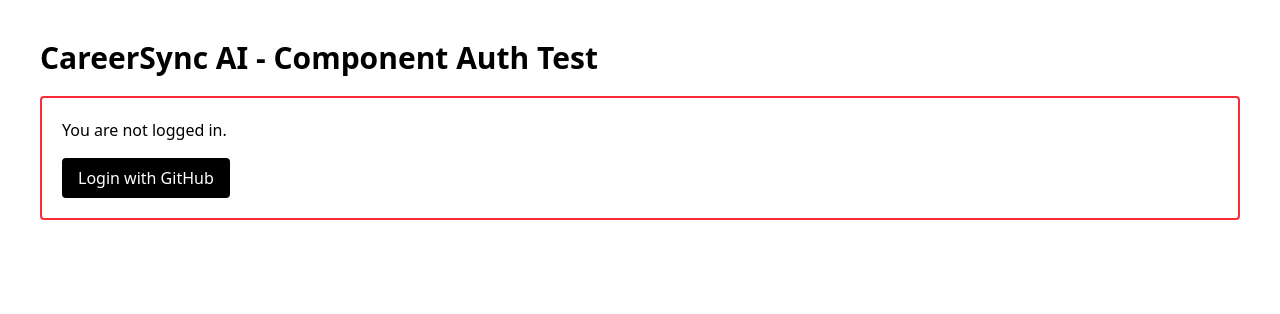
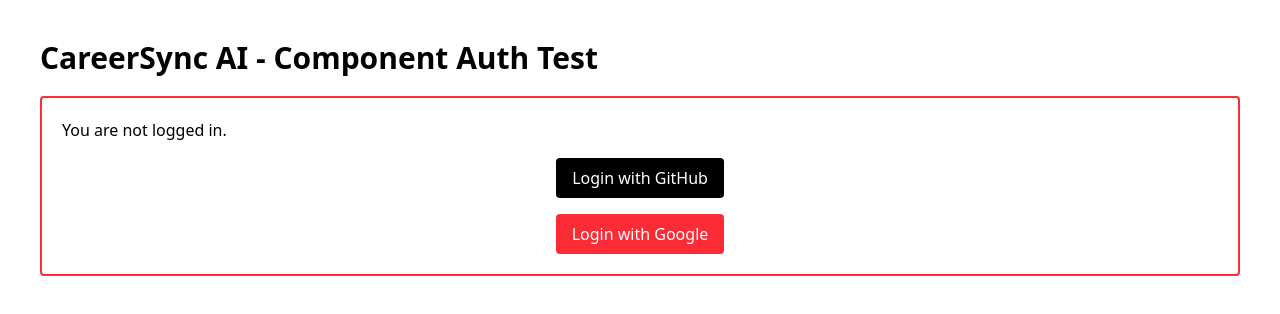
Before and after one commit to qh8773127-star/CareerSyncAi, a Next.js app: page / in a window 1280 px wide. Shown: the top 314 px of the page. Built offline with nearby package versions, Linux system fonts and the light colour scheme; no server answers.

Commit message:
feat: integrate google oauth provider and isolate signin components

```diff
--- a/src/app/auth.ts
+++ b/src/app/auth.ts
@@ -1,16 +1,22 @@
 import NextAuth from "next-auth";
 import { PrismaAdapter } from "@auth/prisma-adapter";
 import { prisma } from "@/app/lib/prisma";
-import GitHub from "next-auth/providers/github"; // 1. GitHub provider import kar
+import Google from "next-auth/providers/google";
+import GitHub from "next-auth/providers/github";
 
 export const { handlers, auth, signIn, signOut } = NextAuth({
   adapter: PrismaAdapter(prisma),
   session: { strategy: "jwt" },
   providers: [
-    // 2. Engine ko GitHub provider pass kar
+
     GitHub({
       clientId: process.env.AUTH_GITHUB_ID,
       clientSecret: process.env.AUTH_GITHUB_SECRET,
+
+    }),
+    Google({
+      clientId: process.env.AUTH_GOOGLE_ID,
+      clientSecret: process.env.AUTH_GOOGLE_SECRET,
     }),
   ],
 });
--- a/src/app/components/SignIn.tsx
+++ b/src/app/components/SignIn.tsx
@@ -2,6 +2,7 @@
 
 const SignIn = () => {
   return (
+    <div className="flex flex-col gap-4 items-center">
     <form
       action={async () => {
         "use server";
@@ -12,6 +13,19 @@
         Login with GitHub
       </button>
     </form>
+
+
+    <form
+      action={async () => {
+        "use server";
+        await signIn("google");
+      }}
+    >
+      <button type="submit" className="bg-red-500 text-white px-4 py-2 rounded">
+        Login with Google
+      </button>
+    </form>
+    </div>
   );
 };
 
```
